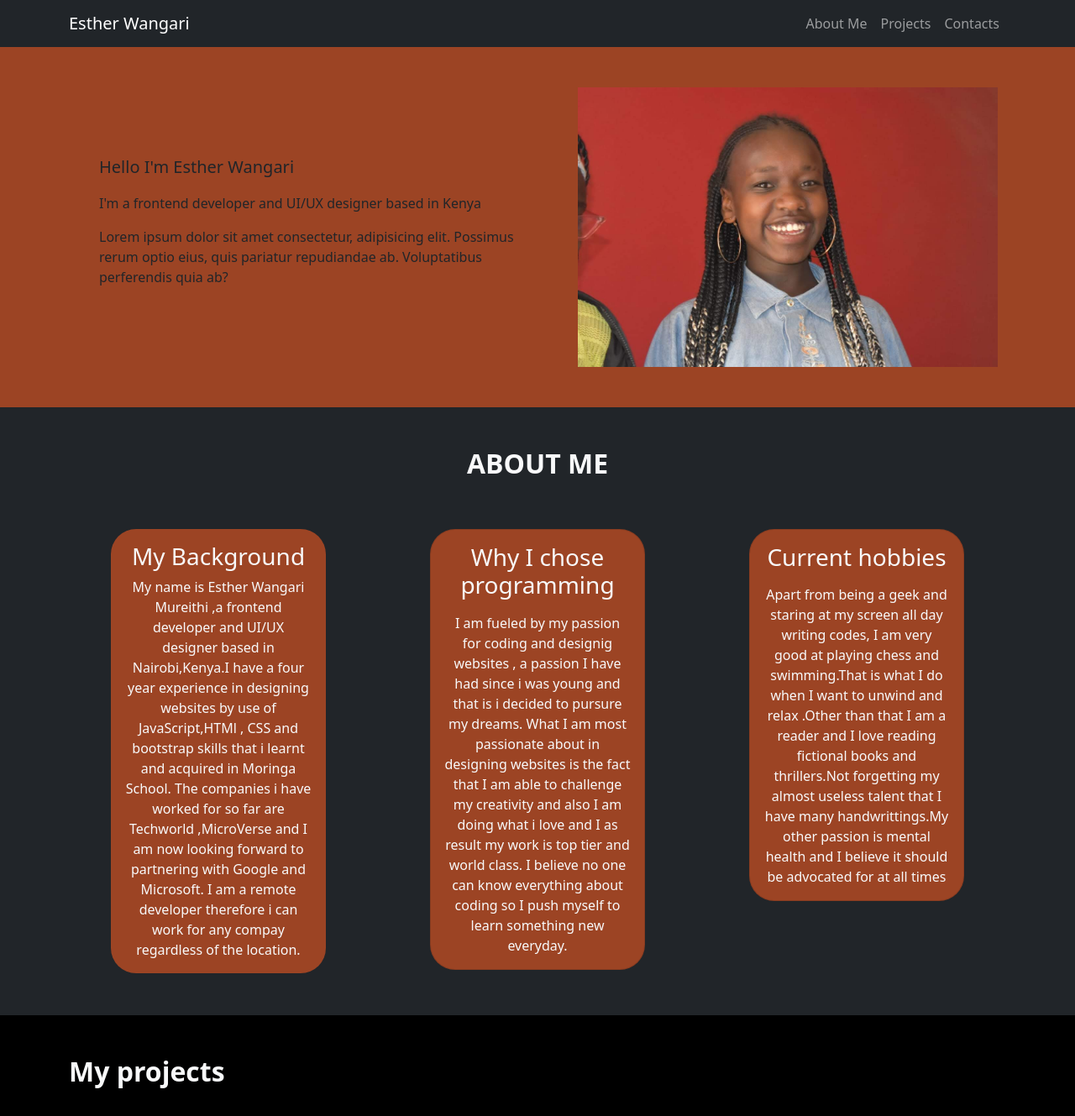
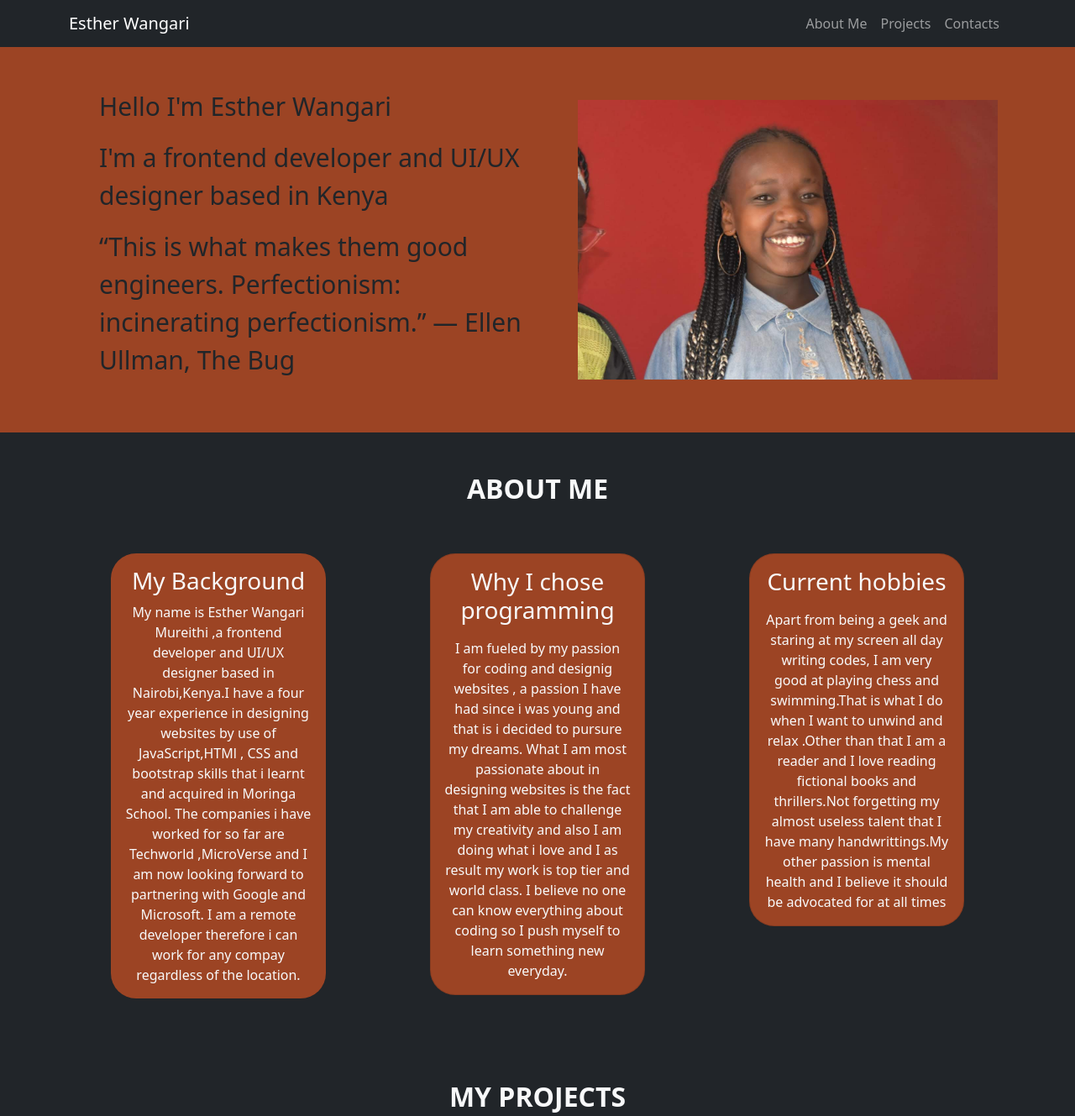
Before and after one commit to Tee-Mureithi/my-portfolio, a plain HTML site: page index.html in a window 1280 px wide. Shown: the top 1329 px of the page at 84% size. Drawn offline with nearby package versions, Linux system fonts and the light colour scheme.

```diff
--- a/index.css
+++ b/index.css
@@ -14,7 +14,7 @@
     justify-content: space-between;
 }
 .message{
-    font-size: 500pxr;
+    font-size: 30px;
 }
 .hello{
     background-color: rgb(156, 68, 36);
@@ -27,6 +27,3 @@
     border-radius: 30px;
     margin: 50px;
 }
-.projects{
-    background-color: black;
-}
--- a/index.html
+++ b/index.html
@@ -42,14 +42,15 @@
             <div class="text-dark row align-items-center justify-content-evenly my-image">
                 <div class="col-md p-5"  >
 
-                    <p class="lead message" >
+                    <p class=" message" >
                         Hello I'm Esther Wangari
                     </p>
                     <p class="message" >
                         I'm a frontend developer and UI/UX designer based in Kenya
                     </p>
                     <p class="message">
-                        Lorem ipsum dolor sit amet consectetur, adipisicing elit. Possimus rerum optio eius, quis pariatur repudiandae ab. Voluptatibus perferendis quia ab?
+                        “This is what makes them good engineers. Perfectionism: incinerating perfectionism.”
+                        ― Ellen Ullman, The Bug
                     </p>
 
                 </div>
@@ -121,10 +122,10 @@
         </div>
     </section>
     <!-- projects done -->
-    <section class="projects">
+    <section class="projects bg-dark ">
         <div class="container">
             <div class=" col-md pt-5  " >
-                <h1 class="lead bolden text-light">My projects</h1>
+                <h1 class="lead bolden text-light text-center">MY PROJECTS</h1>
                 <div class="row text-centre g-4">
 
                     <div class="col-md">
@@ -183,7 +184,11 @@
             </div>
         </div>
     </section>
+    <section class="footer footer-expand-lg bg-dark footer-dark" py-3>
+        <div class="container">
 
+     </div>
+    </section>
 
 </body>
 </html>
```
